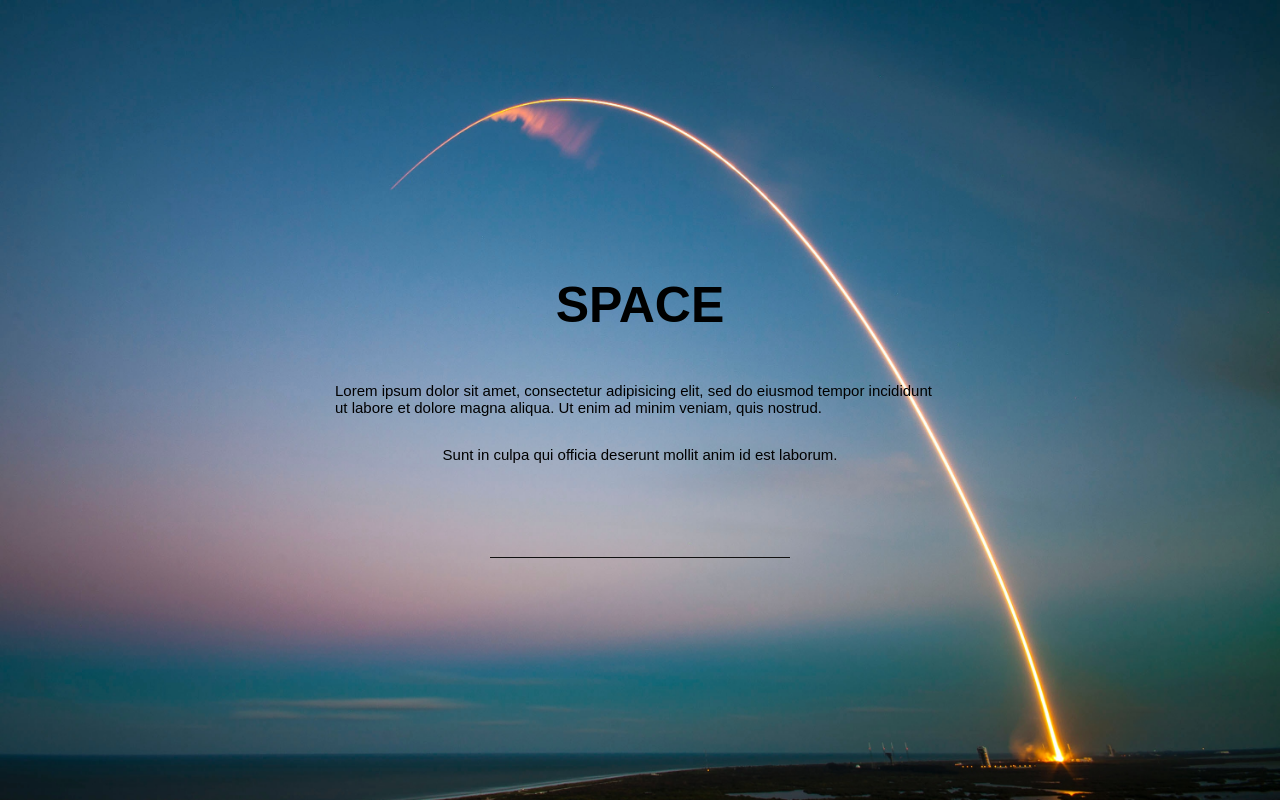
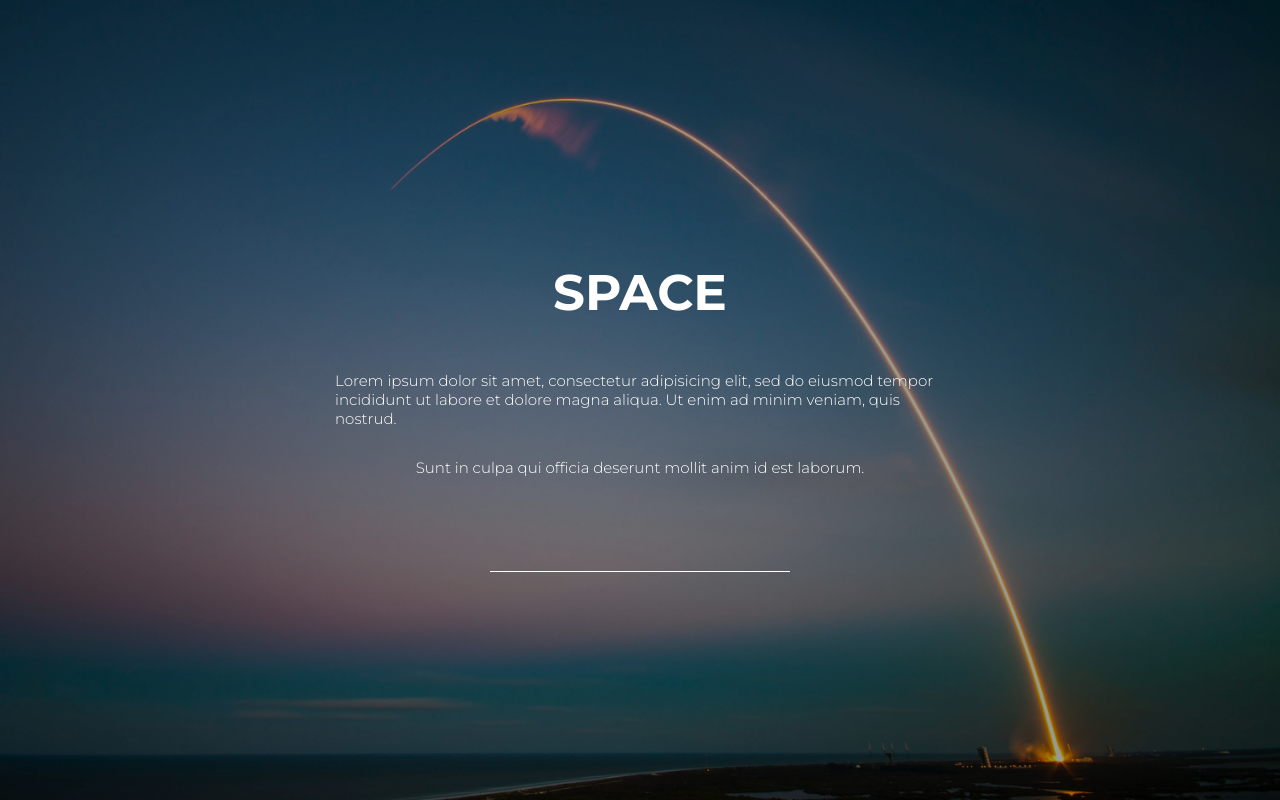
Before and after one commit to wojciechsmolarek/website-vue.js, a Vue app: page / in a window 1280 px wide. Built offline with nearby package versions, Linux system fonts and the light colour scheme.

Commit message:
refactoring code

```diff
--- a/src/App.vue
+++ b/src/App.vue
@@ -1,14 +1,64 @@
 <template>
-  <div class="app">
-    <router-view/>
+  <div class="wrapper">
+    <Claim />
+    <Search v-model="searchValue" @input="handleInput" />
+    <HeroImg />
   </div>
 </template>
 
+<script>
+
+import Claim from '@/components/Claim.vue';
+import Search from '@/components/Search.vue';
+import HeroImg from '@/components/HeroImg.vue';
+
+import axios from 'axios';
+import debounce from 'lodash.debounce';
+
+const API = 'https://images-api.nasa.gov/search';
+
+
+
+export default {
+  components: {
+    Claim,
+    Search,
+    HeroImg,
+  },
+  data() {
+    return {
+      searchValue: '',
+      results: [],
+    };
+  },
+  methods: {
+    //eslint-disable-next-line
+    handleInput: debounce( function() {
+      axios.get(`${API}?q=${this.searchValue}&media_type=image`)
+        .then((response) => {
+          this.results = response.data.collection.items;
+          console.log(this.searchValue);
+        })
+        .catch(err => {
+          console.log(err);
+        })
+    }, 500)
+  }
+};
+
+</script>
+
 <style lang="scss">
+@import url('https://fonts.googleapis.com/css?family=Montserrat:300,400,700');
+
 * {
   box-sizing: border-box;
 }
 body {
-  font-family: sans-serif;
+  color: #fff;
+  font-family: 'Montserrat', sans-serif;
+  font-weight: lighter;
+
 }
+
 </style>
--- /dev/null
+++ b/src/components/HeroImg.vue
@@ -0,0 +1,27 @@
+<template>
+  <div class="heroImg" />
+</template>
+
+<script>
+export default {
+}
+</script>
+
+<style lang="scss">
+.heroImg {
+  position: fixed;
+  width: 100%;
+  height: 100vh;
+  z-index: -1;
+  background: url('../assets/hero-img.jpg') no-repeat 50% 0;
+  background-size: cover;
+  &::after {
+    content: '';
+    position: absolute;
+    z-index: 1;
+    width: 100%;
+    height: 100vh;
+    background: rgba(0,0,0,.4);
+  }
+}
+</style>
--- /dev/null
+++ b/src/components/Search.vue
@@ -0,0 +1,61 @@
+<template>
+  <input
+    id="search"
+    type="search"
+    name="search"
+    :value="value"
+    @input="handleChange"
+  />
+</template>
+
+<script>
+
+
+export default {
+  name: 'Search',
+  props: {
+    value: {
+      type: String,
+      required: true,
+    }
+  },
+  methods: {
+    handleChange(e) {
+      this.$emit('input', e.target.value);
+    }
+  },
+}
+</script>
+
+<style lang="scss">
+
+.wrapper {
+  margin: 0 auto;
+  display: flex;
+  box-sizing: border-box;
+  width: 100%;
+  padding: 30px;
+  height: 100vh;
+  flex-direction: column;
+  align-items: center;
+  justify-content: center;
+  input {
+    display: flex;
+    flex-direction: column;
+    width: 300px;
+    margin-top: 50px;
+    background: none;
+    height: 30px;
+    border: 0;
+    border-bottom: 1px solid #fff;
+    outline: 0;
+    color: #fff;
+    transition: box-shadow .5s ease-in-out;
+    &:focus {
+      box-shadow: 0px 5px 10px -2px rgba(255,255,255,0.78);
+   }
+  }
+}
+
+
+</style>
--- a/src/router.js
+++ /dev/null
@@ -1,15 +0,0 @@
-import Vue from 'vue';
-import Router from 'vue-router';
-import Search from './views/Search.vue';
-
-Vue.use(Router);
-
-export default new Router({
-  routes: [
-    {
-      path: '/',
-      name: 'Search',
-      component: Search,
-    }
-  ],
-});
--- a/src/views/Search.vue
+++ b/src/views/Search.vue
@@ -49,6 +49,12 @@ export default {
 </script>
 
 <style lang="scss" scoped>
+* {
+  box-sizing: border-box;
+}
+body {
+  font-family: sans-serif;
+}
 .wrapper {
   margin: 0 auto;
   display: flex;
```
